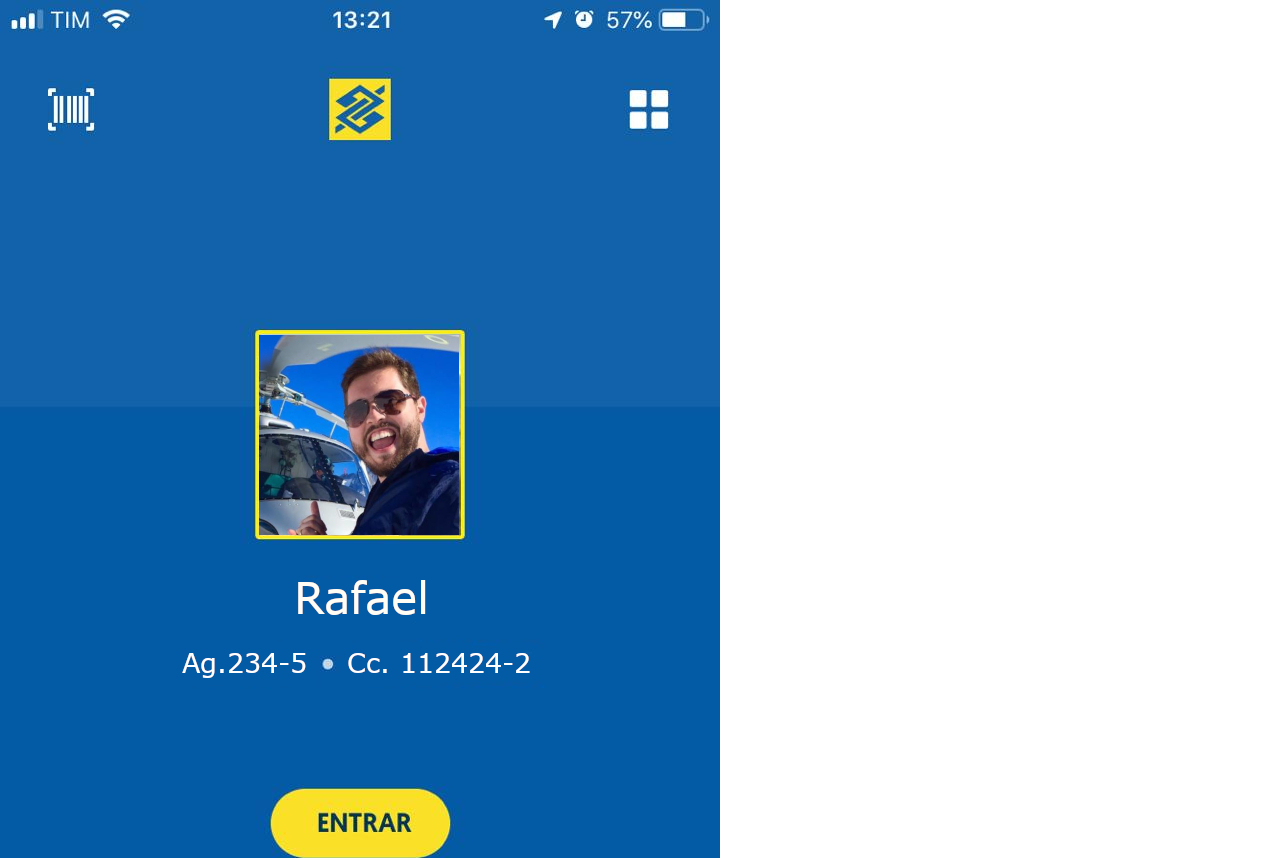
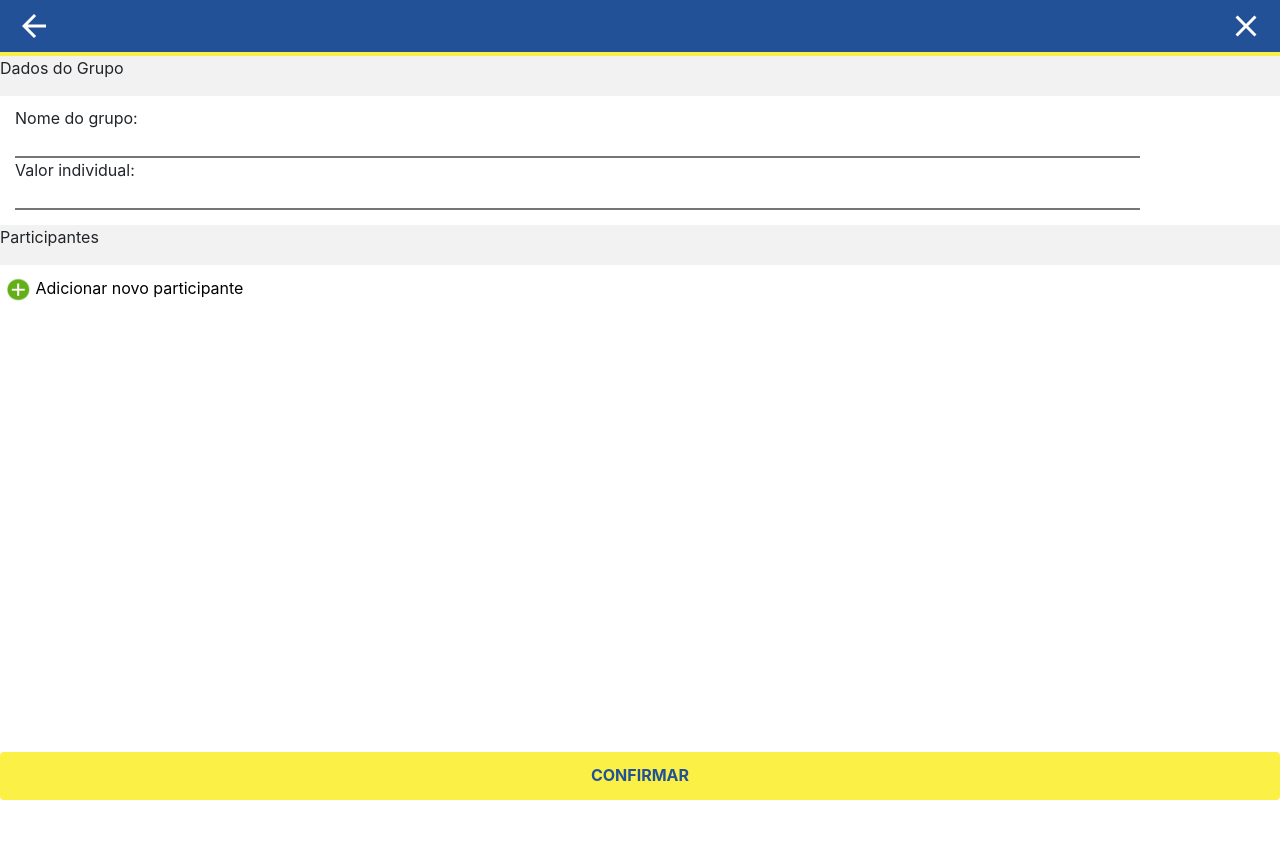
Before and after one commit to alexbarboza/cowclub, a website: page public/index.html at #!/detalhe-grupo in a window 1280 px wide. Shown: the top 858 px of the page. After the commit the page ends 800 px from the top, so only its background shows below. Drawn offline with nearby package versions, Linux system fonts and the light colour scheme; some packages are replaced by stand-ins of ours.

Commit message:
adicao da tela de detalhe do grupo

```diff
--- a/public/app.js
+++ b/public/app.js
@@ -15,6 +15,9 @@
         .when("/meus-grupos", {
           templateUrl: "/partials/meus-grupos.html",
           controller: "MeusGruposController as vm"
+        })
+        .when("/detalhe-grupo", {
+          templateUrl: "/partials/detalhe-grupo.html"
         })
         .when("/tela-login", {
           templateUrl: "/partials/tela-login.html"
--- a/public/bb.css
+++ b/public/bb.css
@@ -118,3 +118,10 @@ h6 {
   list-style-type: none;
   list-style-position: inside;
 }
+
+.meusGrupos a {
+  text-decoration: none;
+  color: black;
+  background: none;
+  border: 0px;
+}
--- a/public/index.html
+++ b/public/index.html
@@ -47,11 +47,5 @@
     <script src="https://www.gstatic.com/firebasejs/5.5.2/firebase-app.js"></script>
     <script src="https://www.gstatic.com/firebasejs/5.5.2/firebase-database.js"></script>
     <script src="app.js"></script>
-
-    <script>
-      function goBack() {
-        window.history.back();
-      }
-    </script>
   </body>
 </html>
--- /dev/null
+++ b/public/partials/detalhe-grupo.html
@@ -0,0 +1,58 @@
+<div>
+  <header>
+    <nav class="navbar justify-content-between navbar-light bg-azul">
+      <a href="#!meus-grupos">
+        <img title="voltar" alt="voltar" src="img/back.png" />
+      </a>
+
+      <h6 class="title">{{ grupo.nome }}</h6>
+
+      <a href="#!tela-inicial">
+        <img title="sair" alt="sair" src="img/close.png" />
+      </a>
+    </nav>
+  </header>
+  <hr class="bottomBorder" />
+
+  <div class="divDivisaoTitulo">Dados do Grupo</div>
+
+  <main class="container-fluid" role="main">
+    <form class="formDadosGrupo">
+      Nome do grupo: <br />
+      <input
+        type="text"
+        name="nomeGrupo"
+        ng-model="vm.dados.nome"
+        value=""
+      /><br />
+      Valor individual: <br />
+      <input type="text" name="valorIndv" ng-model="vm.dados.valor" value="" />
+    </form>
+  </main>
+
+  <div style="margin-top: 15px" class="divDivisaoTitulo">Participantes</div>
+
+  <div class="addParticipantes">
+    <button type="button" data-toggle="modal" data-target="#exampleModal">
+      <img
+        style="width: 25px; height: 25px"
+        title="adicionar"
+        alt="adicionar"
+        src="img/add.png"
+      />
+      Adicionar novo participante
+    </button>
+  </div>
+
+  <div class="listaParticipantes"></div>
+
+  <footer class="footer fixed-bottom">
+    <div class="container-fluid">
+      <div class="row">
+        <button class="btn btn-block btn-bb" ng-click="vm.salvar()">
+          <h6><b>CONFIRMAR</b></h6>
+        </button>
+      </div>
+    </div>
+  </footer>
+</div>
```
Also changed, not shown: public/partials/meus-grupos.html (+1 -1 lines).
